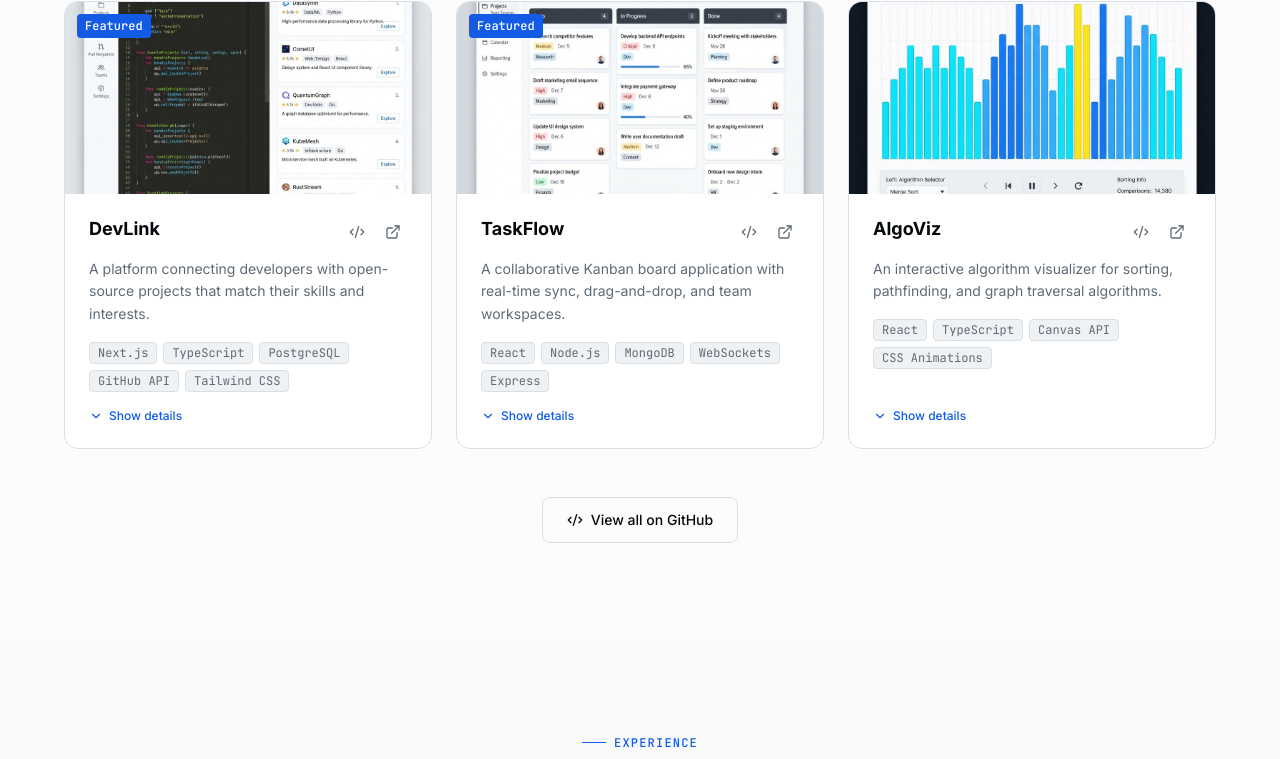
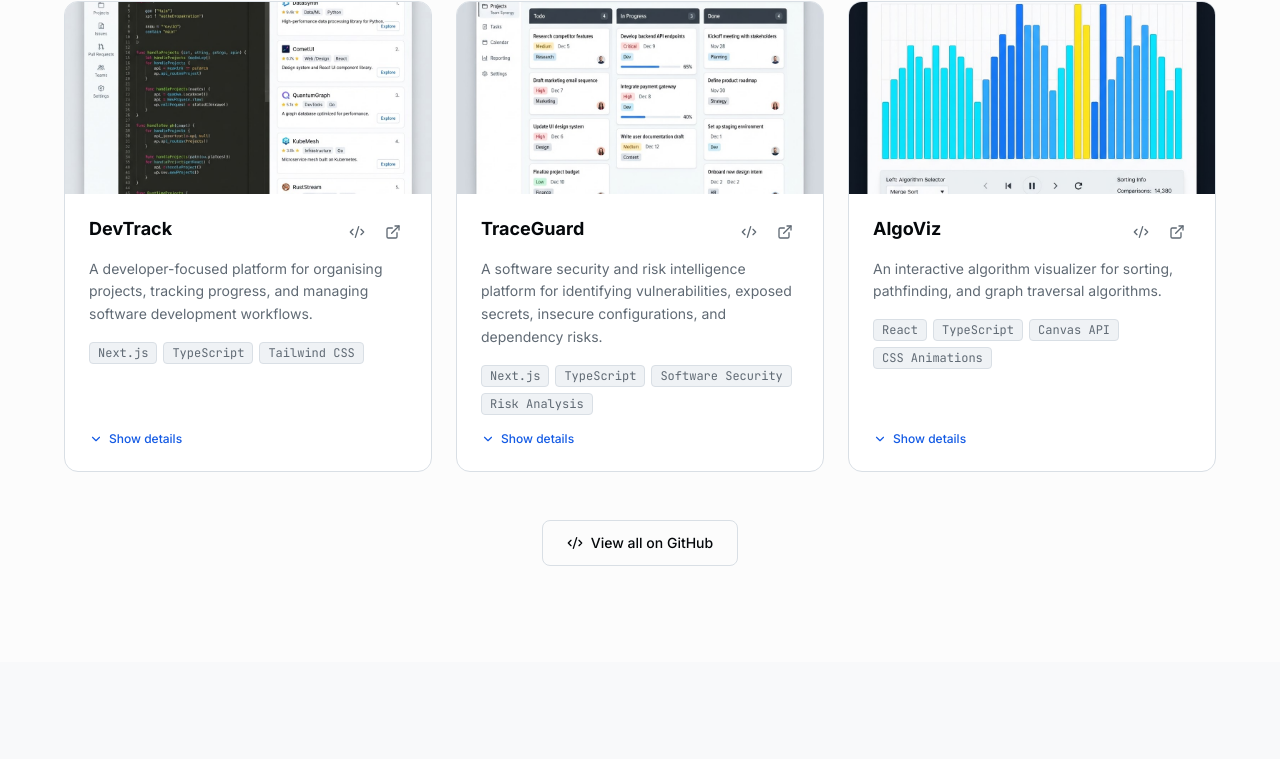
Before and after one commit to TS-mak/Personal-Website, a Next.js app: page / in a window 1280 px wide. Shown: the part 3181-3940 px from the top of the page. Built offline with nearby package versions, Linux system fonts and the light colour scheme.

Commit message:
Modified projects to contain most recent projects

```diff
--- a/components/projects-section.tsx
+++ b/components/projects-section.tsx
@@ -18,38 +18,38 @@ type Project = {
 
 const projects: Project[] = [
   {
-    title: 'DevLink',
-    description: 'A platform connecting developers with open-source projects that match their skills and interests.',
+    title: 'DevTrack',
+    description: 'A developer-focused platform for organising projects, tracking progress, and managing software development workflows.',
     longDescription:
-      'DevLink is a full-stack web application that aggregates GitHub repositories and matches contributors to projects based on language preferences, skill tags, and contribution history. It features real-time notifications, a recommendation engine, and an activity feed.',
+      'DevTrack is a full-stack application designed to help developers organise their projects and monitor development progress in one place. The platform focuses on simplifying project management, improving workflow visibility, and providing a structured way to track development activities.',
     image: '/projects/devlink.png',
-    tags: ['Next.js', 'TypeScript', 'PostgreSQL', 'GitHub API', 'Tailwind CSS'],
-    github: 'https://github.com/yourusername/devlink',
+    tags: ['Next.js', 'TypeScript', 'Tailwind CSS'],
+    github: 'https://github.com/TS-mak/devlink',
     demo: 'https://devlink.example.com',
     highlights: [
-      'Built a skill-based matching algorithm using collaborative filtering',
-      'Integrated GitHub OAuth and REST API for real-time repository data',
-      'Implemented a WebSocket notification system for project activity',
-      'Deployed on Vercel with a PostgreSQL backend and CI/CD pipeline',
+    'Designed to streamline developer project management and workflow tracking',
+    'Focused on intuitive project organisation and progress visibility',
+    'Built with a modern TypeScript-based web development stack',
+    'Emphasises maintainable architecture and a developer-friendly user experience',
     ],
-    featured: true,
+    featured: false,
   },
   {
-    title: 'TaskFlow',
-    description: 'A collaborative Kanban board application with real-time sync, drag-and-drop, and team workspaces.',
+    title: 'TraceGuard',
+    description: 'A software security and risk intelligence platform for identifying vulnerabilities, exposed secrets, insecure configurations, and dependency risks.',
     longDescription:
-      'TaskFlow is a project management tool inspired by Trello and Linear. It supports multiple boards per workspace, real-time collaborative editing via WebSockets, rich card descriptions with Markdown, due dates, and priority levels.',
+      'TraceGuard is a security-focused platform designed to analyse software repositories and transform security findings into actionable insights. It aims to contextualise vulnerabilities across application architecture, prioritise remediation based on risk, and track security posture over time, helping developers make informed decisions about the security of their software.',
     image: '/projects/taskflow.png',
-    tags: ['React', 'Node.js', 'MongoDB', 'WebSockets', 'Express'],
+    tags: ['Next.js', 'TypeScript', 'Software Security', 'Risk Analysis'],
     github: 'https://github.com/yourusername/taskflow',
     demo: 'https://taskflow.example.com',
     highlights: [
-      'Designed a drag-and-drop interface using the HTML5 Drag API',
-      'Built real-time collaboration with Socket.io — all users see changes instantly',
-      'Implemented JWT authentication with refresh token rotation',
-      'Achieved sub-100ms latency on card operations through optimistic UI updates',
+    'Designed to identify security risks across software repositories',
+    'Focused on detecting vulnerabilities, exposed secrets, and insecure configurations',
+    'Emphasises risk-based prioritisation to support effective remediation',
+    'Designed to track security findings and application security posture over time',
     ],
-    featured: true,
+    featured: false,
   },
   {
     title: 'AlgoViz',
```
Also changed, not shown: public/projects/DevTrack.png (added).
